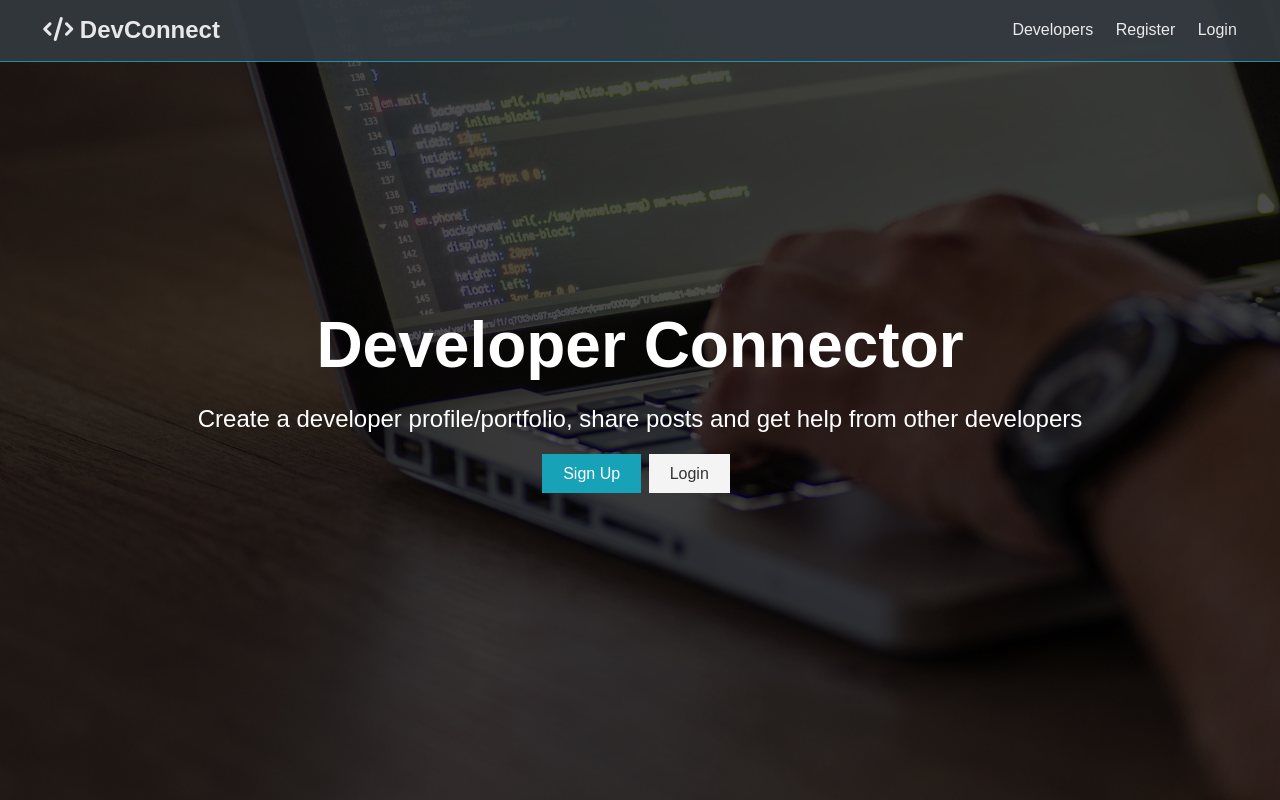
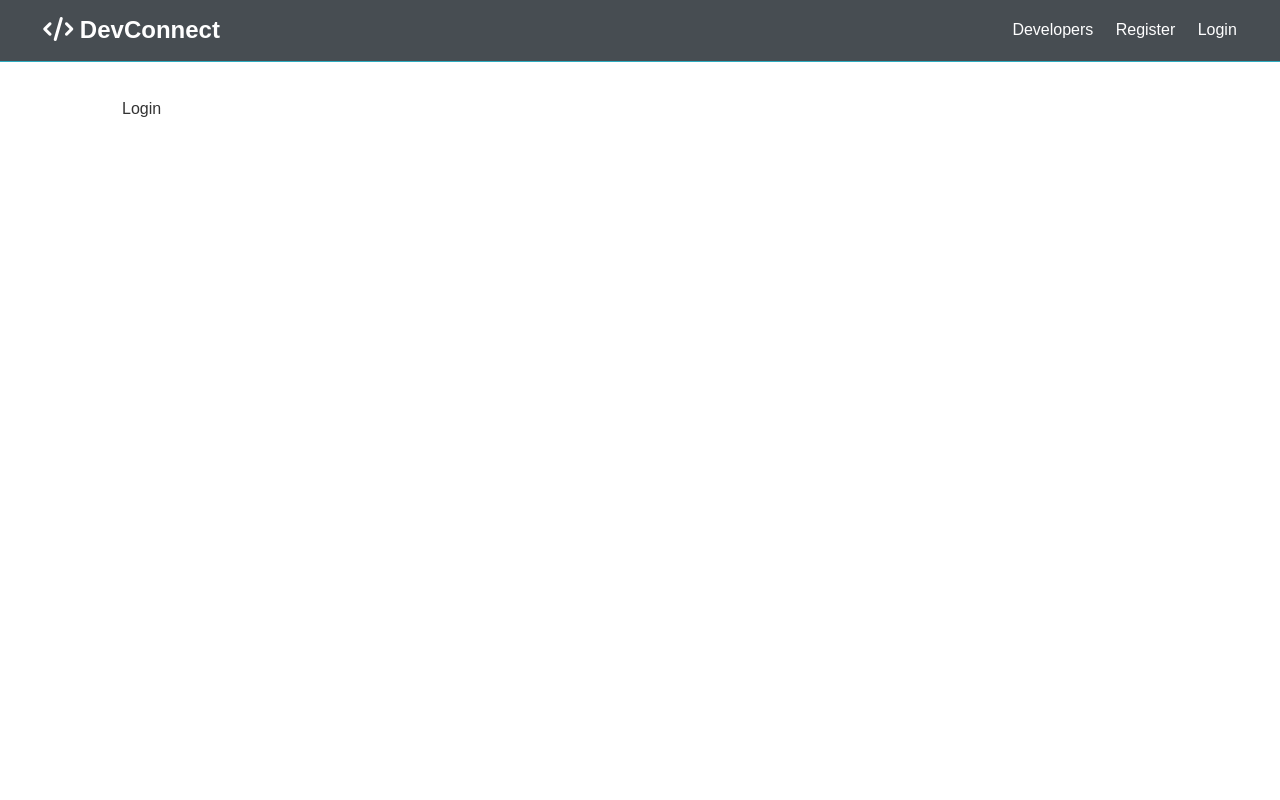
Before and after one commit to wangqin0/dev-connect, a React (Create React App) app in the folder client/: page /login in a window 1280 px wide. Built offline with nearby package versions, Linux system fonts and the light colour scheme.

Commit message:
Setup basic react BrowserRouter & routes.

```diff
--- a/client/public/index.html
+++ b/client/public/index.html
@@ -10,7 +10,6 @@
       name="description"
       content="Web site created using create-react-app"
     />
-    <link rel="apple-touch-icon" href="%PUBLIC_URL%/logo192.png" />
 
     <link rel="manifest" href="%PUBLIC_URL%/manifest.json" />
     <title>Welcome to Dev-Connect</title>
--- a/client/src/App.js
+++ b/client/src/App.js
@@ -1,13 +1,23 @@
-import React, {Fragment} from "react";
+import React from "react";
+import {BrowserRouter, Route, Routes} from "react-router-dom";
+
 import Navbar from "./components/layout/Navbar";
 import Landing from "./components/layout/Landing";
+import Login from "./components/auth/Login";
+import Register from "./components/auth/Register";
+
 import './App.css';
 
 const App = () => (
-  <Fragment>
-    <Navbar />
-    <Landing />
-  </Fragment>
+  <BrowserRouter>
+    <Navbar/>
+
+    <Routes>
+      <Route path="/" element={<Landing/>}/>
+      <Route path="register" element={<Register/>}/>
+      <Route path="login" element={<Login/>}/>
+    </Routes>
+  </BrowserRouter>
 );
 
 export default App;
--- /dev/null
+++ b/client/src/components/auth/Login.js
@@ -0,0 +1,7 @@
+import React from "react";
+
+const Login = () => (
+  <div className="container">Login</div>
+);
+
+export default Login;
--- /dev/null
+++ b/client/src/components/auth/Register.js
@@ -0,0 +1,9 @@
+import React from "react";
+
+const Register = () => {
+  return (
+    <div className="container">Register</div>
+  );
+};
+
+export default Register;
--- a/client/src/components/layout/Landing.js
+++ b/client/src/components/layout/Landing.js
@@ -1,4 +1,5 @@
 import React from "react";
+import {Link} from "react-router-dom";
 
 const Landing = () => (
   <section className="landing">
@@ -10,8 +11,8 @@
           other developers
         </p>
         <div className="buttons">
-          <a href="register.html" className="btn btn-primary">Sign Up</a>
-          <a href="login.html" className="btn btn-light">Login</a>
+          <Link to="/register" className="btn btn-primary">Sign Up</Link>
+          <Link to="/login" className="btn btn-light">Login</Link>
         </div>
       </div>
     </div>
--- a/client/src/components/layout/Navbar.js
+++ b/client/src/components/layout/Navbar.js
@@ -1,14 +1,15 @@
 import React from "react";
+import {Link} from 'react-router-dom';
 
 const Navbar = () => (
   <nav className="navbar bg-dark">
     <h1>
-      <a href="index.html"><i className="fas fa-code"></i> DevConnect</a>
+      <Link to="/"><i className="fas fa-code"></i> DevConnect</Link>
     </h1>
     <ul>
-      <li><a href="profiles.html">Developers</a></li>
-      <li><a href="register.html">Register</a></li>
-      <li><a href="login.html">Login</a></li>
+      <li><Link to="/profiles">Developers</Link></li>
+      <li><Link to="/register">Register</Link></li>
+      <li><Link to="/login">Login</Link></li>
     </ul>
   </nav>
 );
```
